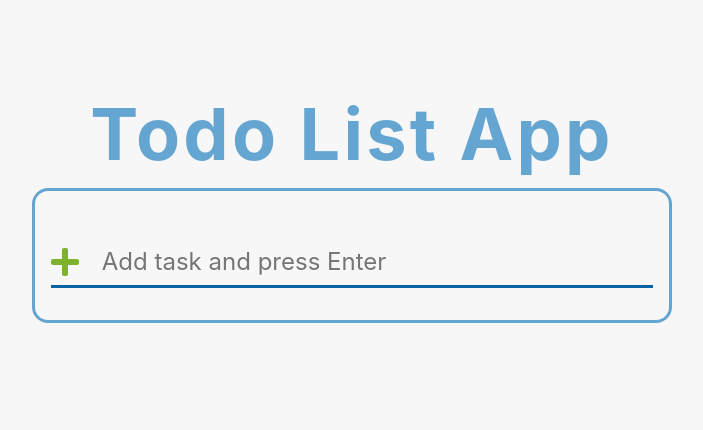
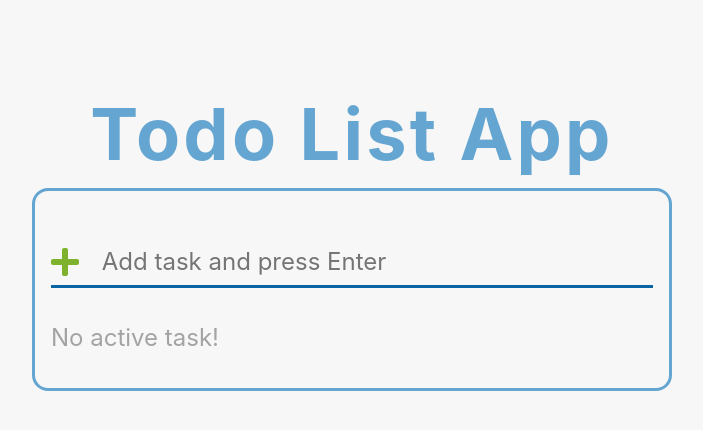
Before and after one commit to GennadjiLudin/todo_react-redux_app, a React (Create React App) app in the folder todo-list/: page / in a window 1280 px wide. Shown: the top 430 px of the page, without its empty margins (288-991 px from the left). Built offline with nearby package versions, Linux system fonts and the light colour scheme; what redux-localstorage-simple would draw is missing.

Commit message:
Fixed some bugs

```diff
--- a/todo-list/src/components/ToDoList/ToDoList.jsx
+++ b/todo-list/src/components/ToDoList/ToDoList.jsx
@@ -9,9 +9,11 @@ import './ToDoList.scss';
 
 
 const ToDoList = ({tasksList, removeTask, completeTask, changeTask}) => {
+    console.log(tasksList.length);
     return (
-        <Droppable droppableId={String(tasksList[0] + 1)}>
+        <Droppable droppableId={String(Date.now())}>
             {provided => (
+                <>
                 <ul {...provided.droppableProps} ref={provided.innerRef} className="todo-list">
                     <TransitionGroup>
                         {tasksList.map(({id, text, isCompleted}, index) => (
@@ -35,8 +37,12 @@ const ToDoList = ({tasksList, removeTask, completeTask, changeTask}) => {
                     </TransitionGroup>
                     {provided.placeholder}
                 </ul>
+                {tasksList.length === 0 && <span className="empty" >No active task!</span>}
+                </>
             )}
+
         </Droppable>
+
     );
 }
 
--- a/todo-list/src/components/ToDoList/ToDoList.scss
+++ b/todo-list/src/components/ToDoList/ToDoList.scss
@@ -2,17 +2,29 @@
     list-style: none;
     margin-top: 2rem;
 }
+
 .item-enter {
     opacity: 0;
 }
+
 .item-enter-active {
     opacity: 1;
     transition: opacity 500ms ease-in;
 }
+
 .item-exit {
     opacity: 1;
 }
+
 .item-exit-active {
     opacity: 0;
     transition: opacity 500ms ease-in;
 }
+
+.empty {
+    font-size: 1.5rem;
+    line-height: 1.5;
+    margin-bottom: .5rem;
+    color: #a3a3a3;
+    margin-right: .5rem;
+}
--- a/todo-list/src/containers/Todo/Todo.js
+++ b/todo-list/src/containers/Todo/Todo.js
@@ -25,7 +25,7 @@ class Todo extends Component {
     addTask = ({key}) => {
         const {taskText} = this.state;
 
-        if(taskText.length > 3 && key === 'Enter') {
+        if(taskText.trim() !== '' && key === 'Enter') {
             const { addTask } = this.props;
 
             addTask((new Date()).getTime(), taskText, false);
@@ -82,7 +82,7 @@ class Todo extends Component {
             <DragDropContext onDragEnd={this.onDragEnd}>
                 <div className="todo-wrapper">
                     <ToDoInput onKeyPress={this.addTask} onBlur={this.onBlurHandle} onChange={this.handleInputChange} value={taskText} />
-                    {isTasksExist && <ToDoList changeTask={changeTask} completeTask={completeTask} tasksList={filteredTasks} removeTask={removeTask} /> }
+                    <ToDoList changeTask={changeTask} completeTask={completeTask} tasksList={filteredTasks} removeTask={removeTask} />
                     {isTasksExist && <Footer changeFilter={changeFilter} amount={tasksCounter} activeFilter={filters} />}
                 </div>
             </DragDropContext>
```
Also changed, not shown: 12 other files (tests, documents, lock files or other folders).
